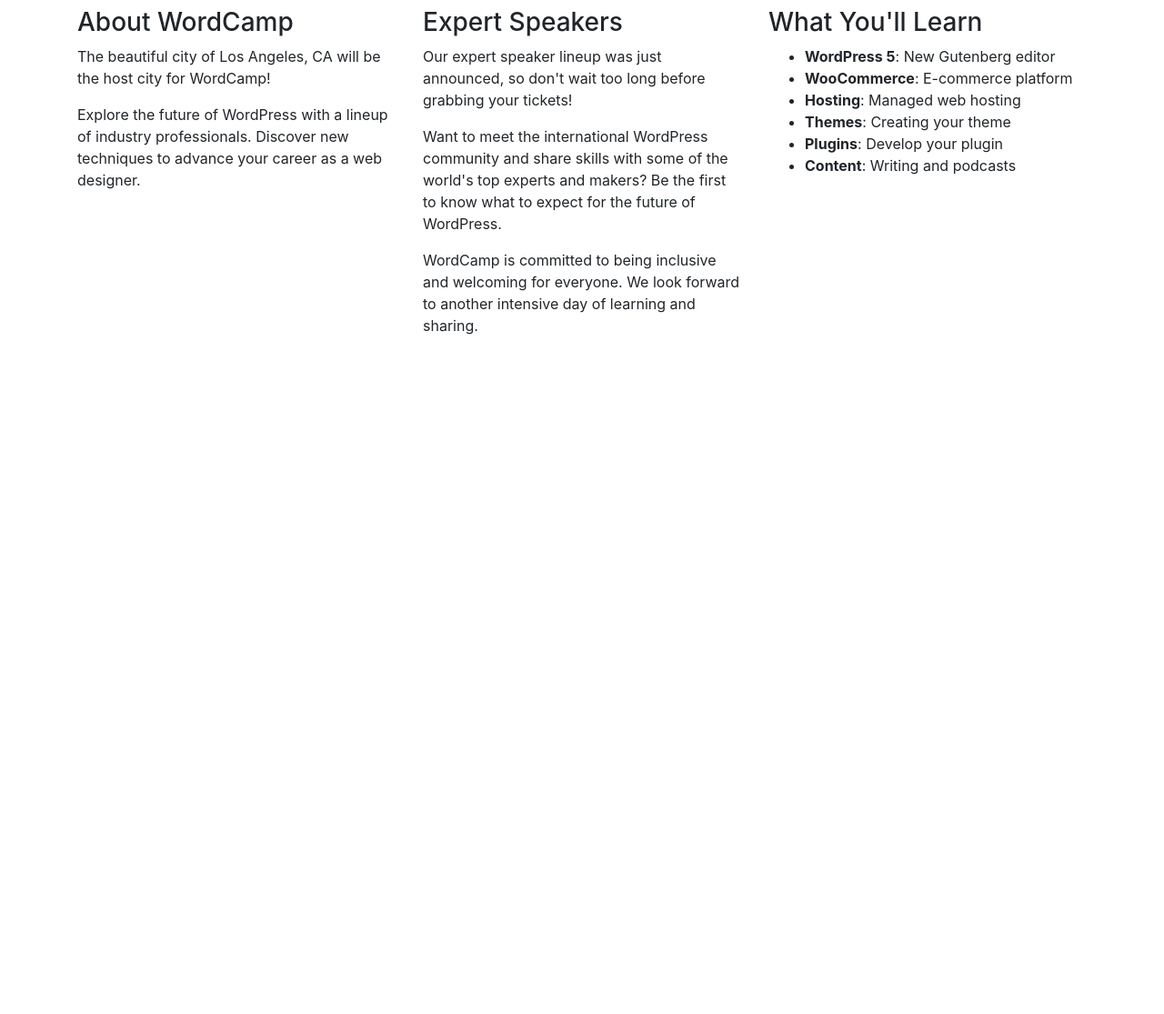
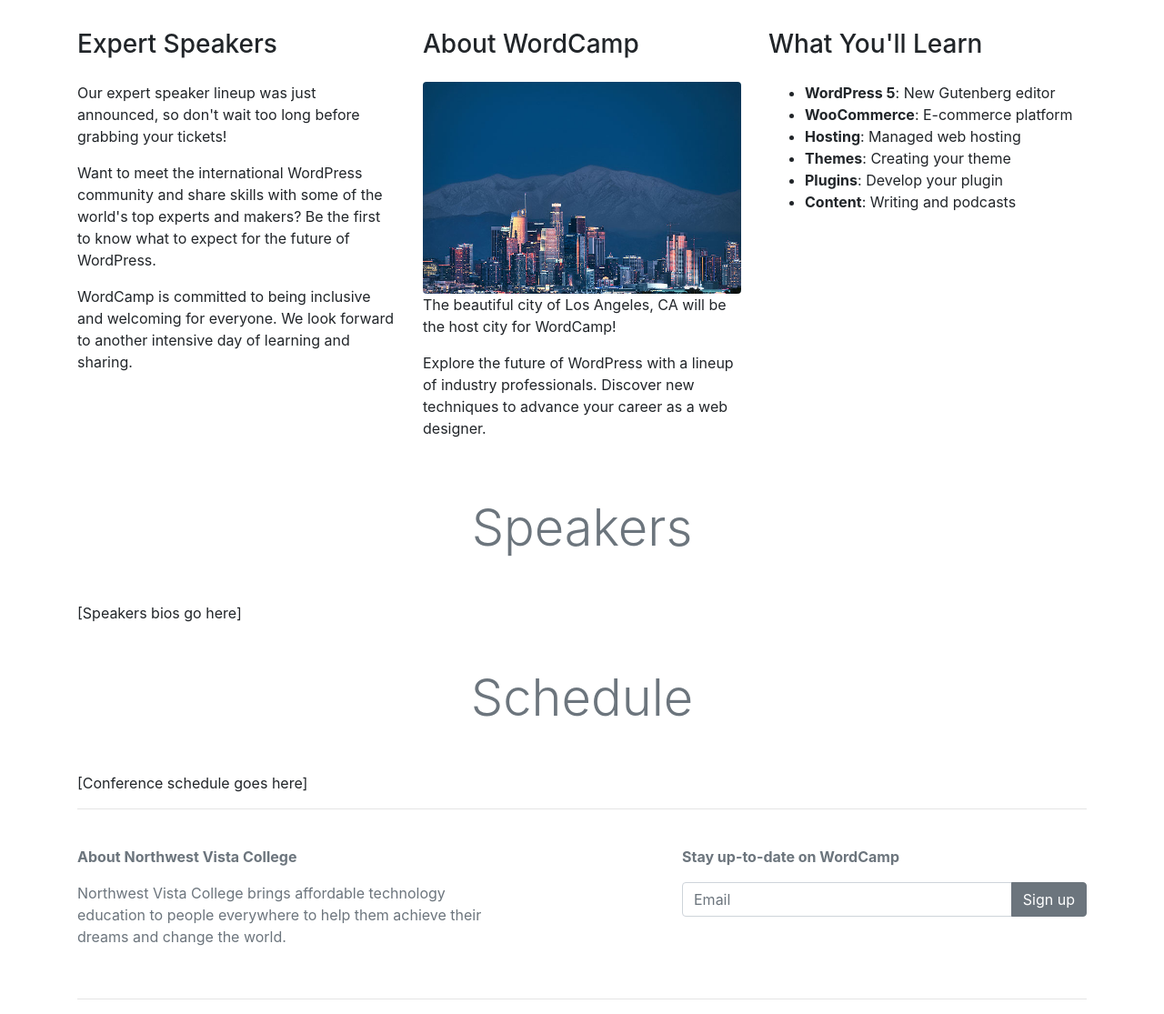
Before and after one commit to Morclouds/Word-Camp-Los-Angeles, a plain HTML site: page index.html in a window 1280 px wide. Shown: the whole page at 91% size. Before the commit the page ends 800 px from the top, so only its background shows below. Drawn offline with nearby package versions, Linux system fonts and the light colour scheme.

Commit message:
other sections

```diff
--- a/index.html
+++ b/index.html
@@ -13,22 +13,24 @@
   </head>
   <body>
     <h1></h1>
-    <div class="container">
+    <div class="container pt-4 ">
+
       <!-- about -->
       <div class="row">
-        <div class="col">
-          <h3>About WordCamp</h3>
+        <div class="col-lg order-lg-2 ">
+          <h3  class="mb-4" >About WordCamp</h3>
+          <img class="img-fluid img-fluid rounded " src="images/venti-views-ZvMx2yxg_N0-unsplash.jpg" alt="Photo of Los Angeles, CA">
 <p>The beautiful city of Los Angeles, CA will be the host city for WordCamp!</p>
 <p>Explore the future of WordPress with a lineup of industry professionals. Discover new techniques to advance your career as a web designer.</p>
         </div>
-        <div class="col">
-          <h3>Expert Speakers</h3>
+        <div class="col-lg order-lg-1 ">
+          <h3  class="mb-4" >Expert Speakers</h3>
           <p>Our expert speaker lineup was just announced, so don't wait too long before grabbing your tickets!</p>
           <p>Want to meet the international WordPress community and share skills with some of the world's top experts and makers? Be the first to know what to expect for the future of WordPress.</p>
           <p>WordCamp is committed to being inclusive and welcoming for everyone. We look forward to another intensive day of learning and sharing.</p>
         </div>
-        <div class="col">
-          <h3>What You'll Learn</h3>
+        <div class="col-lg order-lg-3 ">
+          <h3  class="mb-4" >What You'll Learn</h3>
 <ul>
   <li><strong>WordPress 5</strong>: New Gutenberg editor</li>
   <li><strong>WooCommerce</strong>: E-commerce platform</li>
@@ -40,7 +42,38 @@
         </div>
       </div>
       <!-- /about -->
+
+      <!-- speakers -->
+<h1 class="display-4 text-center my-5 text-muted">Speakers</h1>
+[Speakers bios go here]
+<!-- /speakers -->
+
+<!-- schedule -->
+<h1 class="display-4 text-center my-5 text-muted">Schedule</h1>
+[Conference schedule goes here]
+<!-- /speakers -->
+
+<!-- signup form -->
+<hr>
+<div class="row py-4 text-muted">
+  <div class="col-md col-xl-5">
+    <p><strong>About Northwest Vista College</strong></p>
+    <p>Northwest Vista College brings affordable technology education to people everywhere to help them achieve their dreams and change the world.</p>
+  </div>
+  <div class="col-md col-xl-5 ml-auto">
+    <p><strong>Stay up-to-date on WordCamp</strong></p>
+    <div class="input-group mb-3">
+      <input type="text" class="form-control" placeholder="Email" aria-label="Email" aria-describedby="button-addon2">
+      <div class="input-group-append">
+        <button class="btn btn-secondary" type="button" id="button-addon2">Sign up</button>
+      </div>
     </div>
+  </div>
+</div>
+<hr>
+<!-- /signup form -->
+    </div>
+
 
     <!-- Optional JavaScript -->
     <!-- jQuery first, then Popper.js, then Bootstrap JS -->
```
Also changed, not shown: images/venti-views-ZvMx2yxg_N0-unsplash.jpg (added), 1 other file.
